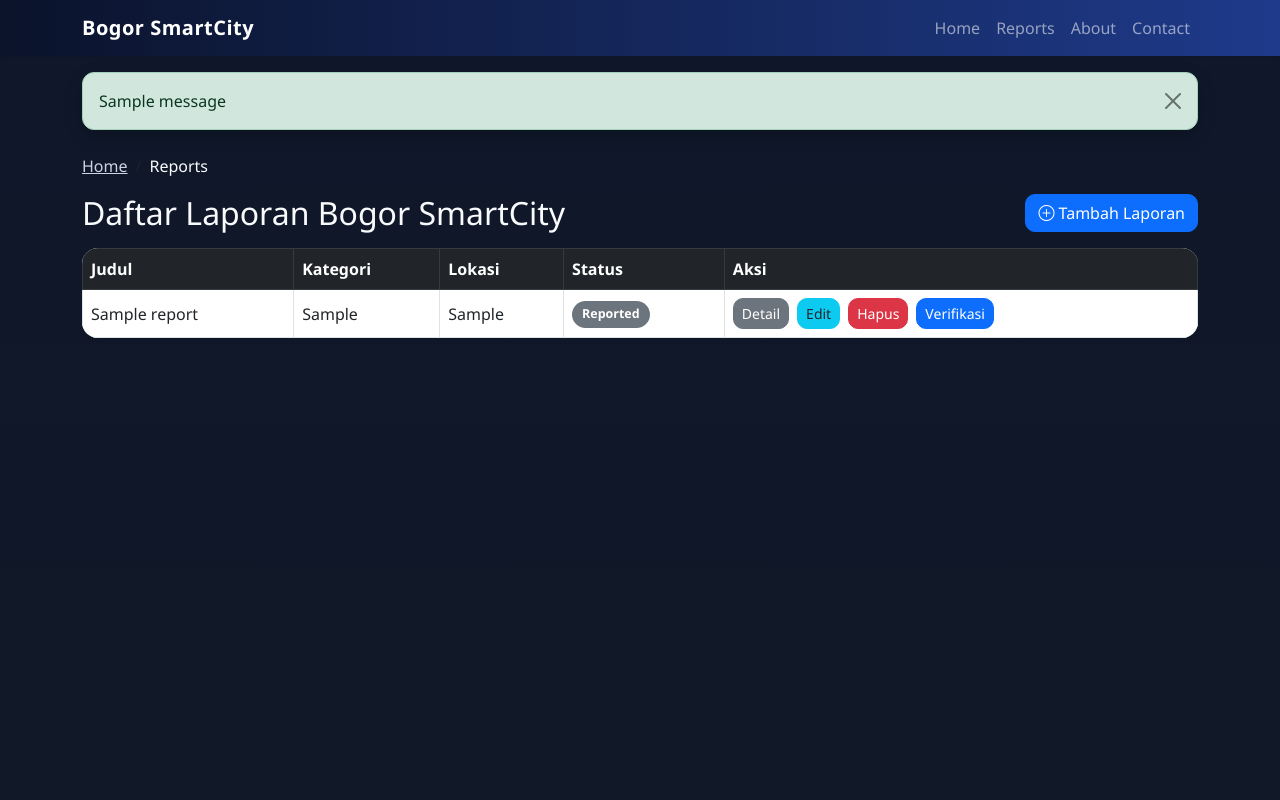
After one commit to IET-Polinela/project-2026-Bibulbul, a Django app: page /reports/ in a window 1280 px wide. The commit adds this page. Run offline with Django 5.2, Linux system fonts and the light colour scheme; tables that the repository leaves empty hold one stand-in row (values such as "Sample post"); one stand-in notice (Sample message) is shown.

Commit message:
LabSession5 - UI/UX Enhancement

```diff
--- a/iet_24782006_2026/settings.py
+++ b/iet_24782006_2026/settings.py
@@ -57,7 +57,7 @@ ROOT_URLCONF = 'iet_24782006_2026.urls'
 TEMPLATES = [
     {
         'BACKEND': 'django.template.backends.django.DjangoTemplates',
-        'DIRS': [],
+        'DIRS': [BASE_DIR / 'templates'],
         'APP_DIRS': True,
         'OPTIONS': {
             'context_processors': [
--- a/main_app/models.py
+++ b/main_app/models.py
@@ -3,7 +3,7 @@ from django.db import models
 STATUS_CHOICES =[
     ('REPORTED', 'Reported'),
     ('VERIFIED', 'Verified'),
-    ('IN_PROGRESS', 'In_Progress'),
+    ('IN_PROGRESS', 'In Progress'),
     ('RESOLVED', 'Resolved'),
 ]
 class Report(models.Model):
--- /dev/null
+++ b/main_app/templates/base.html
@@ -0,0 +1,175 @@
+<!DOCTYPE html>
+<html lang="en">
+<head>
+    <meta charset="UTF-8">
+    <meta name="viewport" content="width=device-width, initial-scale=1">
+    <title>{% block title %}Bogor SmartCity{% endblock %}</title>
+    <link href="https://cdn.jsdelivr.net/npm/bootstrap@5.3.0/dist/css/bootstrap.min.css" rel="stylesheet">
+    <link rel="stylesheet" href="https://cdn.jsdelivr.net/npm/bootstrap-icons/font/bootstrap-icons.css">
+<style>
+    body {
+        background: linear-gradient(to bottom, #0f172a, #111827);
+        color: #f8fafc;
+        font-family: 'Segoe UI', Tahoma, Geneva, Verdana, sans-serif;
+        margin: 0;
+        min-height: 100vh;
+    }
+
+    .navbar {
+        background: linear-gradient(90deg, #0b132b, #1e3a8a) !important;
+    }
+
+    .navbar-brand {
+        font-weight: 700;
+        letter-spacing: 0.5px;
+    }
+
+    .nav-link {
+        transition: 0.2s ease;
+    }
+
+    .nav-link:hover {
+        opacity: 0.85;
+        transform: translateY(-1px);
+    }
+
+    .table td, .table th {
+        vertical-align: middle;
+    }
+
+    .table {
+        border-radius: 16px;
+        overflow: hidden;
+        color: #f8fafc;
+    }
+
+    .table tbody tr {
+        background-color: #1e293b;
+    }
+
+    .table-hover tbody tr:hover {
+        background-color: #273449;
+    }
+
+    .card {
+        background: rgba(30, 41, 59, 0.95);
+        color: #f8fafc;
+        border: 1px solid rgba(255, 255, 255, 0.08);
+        border-radius: 18px;
+        box-shadow: 0 8px 24px rgba(0, 0, 0, 0.25);
+    }
+
+    .btn {
+        border-radius: 10px;
+        transition: 0.2s ease;
+    }
+
+    .btn:hover {
+        transform: translateY(-1px);
+    }
+
+    .badge {
+        padding: 0.55em 0.8em;
+        border-radius: 999px;
+        font-size: 0.78rem;
+    }
+
+    .empty-state {
+        border: 2px dashed rgba(255, 255, 255, 0.15);
+        border-radius: 18px;
+        background: rgba(30, 41, 59, 0.95);
+        color: #f8fafc;
+        padding: 56px 24px;
+        text-align: center;
+        box-shadow: 0 8px 24px rgba(0, 0, 0, 0.18);
+    }
+
+    .page-title-box {
+        background: rgba(30, 41, 59, 0.95);
+        border-left: 5px solid #3b82f6;
+        border-radius: 16px;
+        padding: 20px 24px;
+        box-shadow: 0 8px 20px rgba(0, 0, 0, 0.2);
+        margin-bottom: 20px;
+    }
+
+    .breadcrumb {
+        background-color: transparent;
+        margin-bottom: 1rem;
+    }
+
+    .breadcrumb-item,
+    .breadcrumb-item a {
+        color: #cbd5e1;
+    }
+
+    .breadcrumb-item.active {
+        color: #f8fafc;
+    }
+
+    .text-muted {
+        color: #cbd5e1 !important;
+    }
+
+    .alert {
+        border-radius: 12px;
+        box-shadow: 0 6px 18px rgba(0, 0, 0, 0.18);
+    }
+</style>
+    {% block extra_css %}{% endblock %}
+</head>
+<body>
+    <nav class="navbar navbar-expand-lg navbar-dark bg-primary shadow-sm">
+        <div class="container">
+            <a class="navbar-brand" href="/">Bogor SmartCity</a>
+            <button class="navbar-toggler" type="button" data-bs-toggle="collapse" data-bs-target="#navbarNav">
+                <span class="navbar-toggler-icon"></span>
+            </button>
+            <div class="collapse navbar-collapse" id="navbarNav">
+                <ul class="navbar-nav ms-auto">
+                    <li class="nav-item"><a class="nav-link" href="/">Home</a></li>
+                    <li class="nav-item"><a class="nav-link" href="/reports/">Reports</a></li>
+                    <li class="nav-item"><a class="nav-link" href="/about/">About</a></li>
+                    <li class="nav-item"><a class="nav-link" href="/contacts/">Contact</a></li>
+                </ul>
+            </div>
+        </div>
+    </nav>
+
+    <div class="container mt-3">
+        {% if messages %}
+            {% for message in messages %}
+                <div class="alert alert-success alert-dismissible fade show" role="alert">
+                    {{ message }}
+                    <button type="button" class="btn-close" data-bs-dismiss="alert"></button>
+                </div>
+            {% endfor %}
+        {% endif %}
+    </div>
+
+    <div class="container mt-4 mb-5">
+        {% block content %}{% endblock %}
+    </div>
+
+    <script src="https://cdn.jsdelivr.net/npm/bootstrap@5.3.0/dist/js/bootstrap.bundle.min.js"></script>
+    <script>
+        function handleSubmitLoading(form) {
+            const submitBtn = form.querySelector('button[type="submit"]');
+            if (submitBtn) {
+                submitBtn.disabled = true;
+                submitBtn.innerHTML = '<span class="spinner-border spinner-border-sm me-2"></span>Loading...';
+            }
+            return true;
+        }
+
+        function confirmDelete() {
+            return confirm('Apakah kamu yakin ingin menghapus laporan ini?');
+        }
+
+        function confirmStatusChange(nextStatus) {
+            return confirm('Apakah kamu yakin ingin mengubah status menjadi ' + nextStatus + '?');
+        }
+    </script>
+    {% block extra_js %}{% endblock %}
+</body>
+</html>
--- a/main_app/templates/main_app/report_list.html
+++ b/main_app/templates/main_app/report_list.html
@@ -1,47 +1,88 @@
-<!DOCTYPE html>
-<html>
-<head>
-    <title>Report List</title>
-</head>
-<body>
-    <h1>Daftar Laporan Bogor SmartCity</h1>
-    <a href="{% url 'report_create' %}">Tambah Laporan</a>
+{% extends 'base.html' %}
 
-    <ul>
+{% block title %}Daftar Laporan{% endblock %}
+
+{% block content %}
+<nav aria-label="breadcrumb">
+    <ol class="breadcrumb">
+        <li class="breadcrumb-item"><a href="/">Home</a></li>
+        <li class="breadcrumb-item active" aria-current="page">Reports</li>
+    </ol>
+</nav>
+
+<div class="d-flex justify-content-between align-items-center mb-3">
+    <h2 class="mb-0">Daftar Laporan Bogor SmartCity</h2>
+    <a href="{% url 'report_create' %}" class="btn btn-primary">
+        <i class="bi bi-plus-circle"></i> Tambah Laporan
+    </a>
+</div>
+
+{% if reports %}
+<div class="table-responsive">
+    <table class="table table-bordered table-hover bg-white shadow-sm">
+        <thead class="table-dark">
+            <tr>
+                <th>Judul</th>
+                <th>Kategori</th>
+                <th>Lokasi</th>
+                <th>Status</th>
+                <th>Aksi</th>
+            </tr>
+        </thead>
+        <tbody>
             {% for report in reports %}
-            <li>
-                <h3>{{ report.title }}</h3>
-                <p>Kategori: {{ report.category }}</p>
-                <p>Lokasi: {{ report.location }}</p>
-                <p>Status: {{ report.get_status_display }}</p>
-
-                <a href="{% url 'report_detail' report.pk %}">Detail</a>
-                <a href="{% url 'report_update' report.pk %}">Edit</a>
-                <a href="{% url 'report_delete' report.pk %}">Delete</a>
+            <tr>
+                <td>{{ report.title }}</td>
+                <td>{{ report.category }}</td>
+                <td>{{ report.location }}</td>
+                <td>
+                    {% if report.status == 'REPORTED' %}
+                        <span class="badge bg-secondary">Reported</span>
+                    {% elif report.status == 'VERIFIED' %}
+                        <span class="badge bg-primary">Verified</span>
+                    {% elif report.status == 'IN_PROGRESS' %}
+                        <span class="badge bg-warning text-dark">In Progress</span>
+                    {% elif report.status == 'RESOLVED' %}
+                        <span class="badge bg-success">Resolved</span>
+                    {% endif %}
+                </td>
+                <td>
+                    <div class="d-flex flex-wrap gap-2">
+                        <a href="{% url 'report_detail' report.pk %}" class="btn btn-sm btn-secondary">Detail</a>
+                        <a href="{% url 'report_update' report.pk %}" class="btn btn-sm btn-info text-dark">Edit</a>
+                        <a href="{% url 'report_delete' report.pk %}" class="btn btn-sm btn-danger">Hapus</a>
 
                         {% if report.status == 'REPORTED' %}
-                    <form method="post" action="{% url 'report_update_status' report.pk %}" style="display:inline;">
+                            <form method="post" action="{% url 'report_update_status' report.pk %}">
                                 {% csrf_token %}
                                 <input type="hidden" name="status" value="VERIFIED">
-                        <button type="submit">Ubah ke Verified</button>
+                                <button type="submit" class="btn btn-sm btn-primary">Verifikasi</button>
                             </form>
                         {% elif report.status == 'VERIFIED' %}
-                    <form method="post" action="{% url 'report_update_status' report.pk %}" style="display:inline;">
+                            <form method="post" action="{% url 'report_update_status' report.pk %}">
                                 {% csrf_token %}
                                 <input type="hidden" name="status" value="IN_PROGRESS">
-                        <button type="submit">Ubah ke In Progress</button>
+                                <button type="submit" class="btn btn-sm btn-warning text-dark">Proses</button>
                             </form>
                         {% elif report.status == 'IN_PROGRESS' %}
-                    <form method="post" action="{% url 'report_update_status' report.pk %}" style="display:inline;">
+                            <form method="post" action="{% url 'report_update_status' report.pk %}">
                                 {% csrf_token %}
                                 <input type="hidden" name="status" value="RESOLVED">
-                        <button type="submit">Ubah ke Resolved</button>
+                                <button type="submit" class="btn btn-sm btn-success">Selesaikan</button>
                             </form>
                         {% endif %}
-            </li>
-        {% empty %}
-            <li>Belum ada laporan.</li>
+                    </div>
+                </td>
+            </tr>
             {% endfor %}
-    </ul>
-</body>
-</html>
+        </tbody>
+    </table>
+</div>
+{% else %}
+<div class="empty-state shadow-sm">
+    <h4 class="mb-2">Belum ada laporan</h4>
+    <p class="text-muted">Silakan tambahkan laporan pertama kamu.</p>
+    <a href="{% url 'report_create' %}" class="btn btn-primary">Tambah laporan</a>
+</div>
+{% endif %}
+{% endblock %}
--- a/main_app/urls.py
+++ b/main_app/urls.py
@@ -1,5 +1,8 @@
 from django.urls import path
 from .views import (
+    HomeView,
+    AboutView,
+    ContactsView,
     ReportListView,
     ReportDetailView,
     ReportCreateView,
@@ -9,10 +12,13 @@ from .views import (
 )
 
 urlpatterns = [
-    path('', ReportListView.as_view(), name='report_list'),
-    path('create/', ReportCreateView.as_view(), name='report_create'),
-    path('<int:pk>/', ReportDetailView.as_view(), name='report_detail'),
-    path('<int:pk>/edit/', ReportUpdateView.as_view(), name='report_update'),
-    path('<int:pk>/delete/', ReportDeleteView.as_view(), name='report_delete'),
-    path('<int:pk>/update-status/', ReportUpdateStatusView.as_view(), name='report_update_status'),
+    path('', HomeView.as_view(), name='home'),
+    path('reports/', ReportListView.as_view(), name='report_list'),
+    path('reports/create/', ReportCreateView.as_view(), name='report_create'),
+    path('reports/<int:pk>/', ReportDetailView.as_view(), name='report_detail'),
+    path('reports/<int:pk>/edit/', ReportUpdateView.as_view(), name='report_update'),
+    path('reports/<int:pk>/delete/', ReportDeleteView.as_view(), name='report_delete'),
+    path('reports/<int:pk>/update-status/', ReportUpdateStatusView.as_view(), name='report_update_status'),
+    path('about/', AboutView.as_view(), name='about'),
+    path('contacts/', ContactsView.as_view(), name='contacts'),
 ]
--- a/main_app/views.py
+++ b/main_app/views.py
@@ -1,8 +1,21 @@
 from django.urls import reverse_lazy
-from django.views.generic import ListView, DetailView, CreateView, UpdateView, DeleteView
+from django.views.generic import ListView, DetailView, CreateView, UpdateView, DeleteView, TemplateView
 from django.views import View
-from django.shortcuts import get_object_or_404, redirect
+from django.shortcuts import get_object_or_404, redirect, render
+from django.contrib import messages
 from .models import Report
+from .forms import ReportForm
+
+class HomeView(TemplateView):
+    template_name = 'main_app/home.html'
+
+
+class AboutView(TemplateView):
+    template_name = 'main_app/about.html'
+
+
+class ContactsView(TemplateView):
+    template_name = 'main_app/contacts.html'
 
 
 class ReportListView(ListView):
@@ -19,16 +32,24 @@ class ReportDetailView(DetailView):
 
 class ReportCreateView(CreateView):
     model = Report
+    form_class = ReportForm
     template_name = 'main_app/report_form.html'
-    fields = ['title', 'category', 'description', 'location']
     success_url = reverse_lazy('report_list')
+
+    def form_valid(self, form):
+        messages.success(self.request, 'Laporan berhasil ditambahkan.')
+        return super().form_valid(form)
 
 
 class ReportUpdateView(UpdateView):
     model = Report
+    form_class = ReportForm
     template_name = 'main_app/report_form.html'
-    fields = ['title', 'category', 'description', 'location']
     success_url = reverse_lazy('report_list')
+
+    def form_valid(self, form):
+        messages.success(self.request, 'Laporan berhasil diperbarui.')
+        return super().form_valid(form)
 
 
 class ReportDeleteView(DeleteView):
@@ -36,11 +57,47 @@ class ReportDeleteView(DeleteView):
     template_name = 'main_app/report_confirm_delete.html'
     success_url = reverse_lazy('report_list')
 
+    def form_valid(self, form):
+        messages.success(self.request, 'Laporan berhasil dihapus.')
+        return super().form_valid(form)
+
 
 class ReportUpdateStatusView(View):
+    def get(self, request, pk):
+        report = get_object_or_404(Report, pk=pk)
+        new_status = request.GET.get('status')
+
+        allowed_transitions = {
+            'REPORTED': 'VERIFIED',
+            'VERIFIED': 'IN_PROGRESS',
+            'IN_PROGRESS': 'RESOLVED',
+        }
+
+        if report.status not in allowed_transitions or allowed_transitions[report.status] != new_status:
+            messages.error(request, 'Perubahan status tidak valid.')
+            return redirect('report_list')
+
+        context = {
+            'report': report,
+            'new_status': new_status,
+        }
+        return render(request, 'main_app/report_confirm_status.html', context)
+
     def post(self, request, pk):
         report = get_object_or_404(Report, pk=pk)
         new_status = request.POST.get('status')
-        report.status = new_status
-        report.save()
+
+        allowed_transitions = {
+            'REPORTED': 'VERIFIED',
+            'VERIFIED': 'IN_PROGRESS',
+            'IN_PROGRESS': 'RESOLVED',
+        }
+
+        if report.status in allowed_transitions and allowed_transitions[report.status] == new_status:
+            report.status = new_status
+            report.save()
+            messages.success(request, f'Status laporan berhasil diubah ke {new_status}.')
+        else:
+            messages.error(request, 'Perubahan status tidak valid.')
+
         return redirect('report_list')
```
Also changed, not shown: main_app/forms.py (+19 -0 lines), main_app/templates/main_app/about.html (added, +19 -0 lines), main_app/templates/main_app/contacts.html (added, +20 -0 lines), main_app/templates/main_app/home.html (added, +18 -0 lines), main_app/templates/main_app/report_confirm_delete.html (+29 -15 lines), main_app/templates/main_app/report_detail.html (+53 -15 lines), main_app/templates/main_app/report_form.html (+54 -15 lines). Lines whose indentation alone changed are shown as unchanged.
